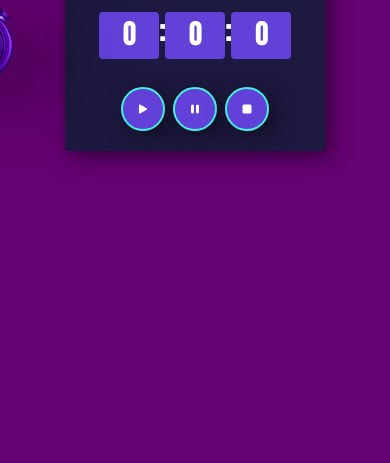
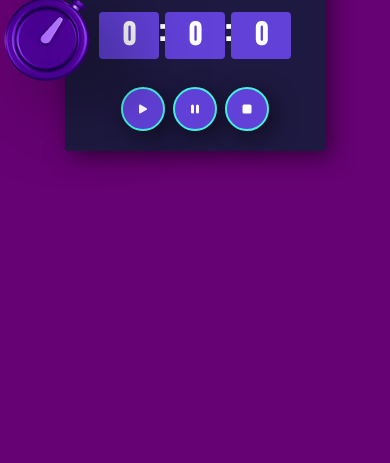
Before and after one commit to lucasfcomaru/cronometro_javascript, a plain HTML site: page index.html in a window 390 px wide. Shown: the part 381-844 px from the top of the page. Drawn offline with Linux system fonts and the light colour scheme.

Commit message:
posicionamento do relógio em mobile

```diff
--- a/style/style.css
+++ b/style/style.css
@@ -109,6 +109,12 @@ body {
     padding: 20px;
     gap: 8px;
 
+    .relogio {
+      width: 46%;
+      top: 56px;
+      left: -78px
+    }
+
     h1 {
       font-size: 1.75rem;
     }
```
